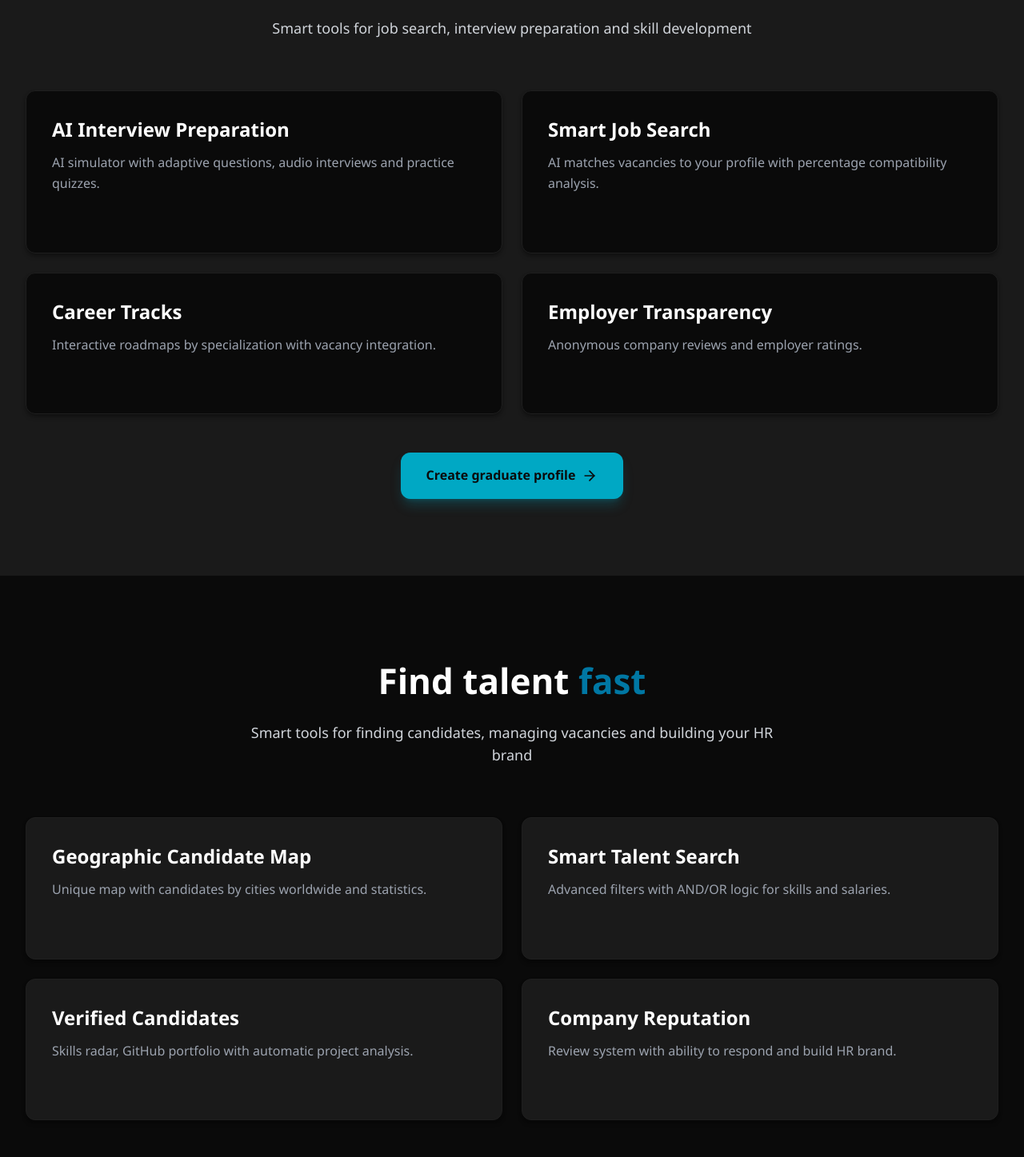
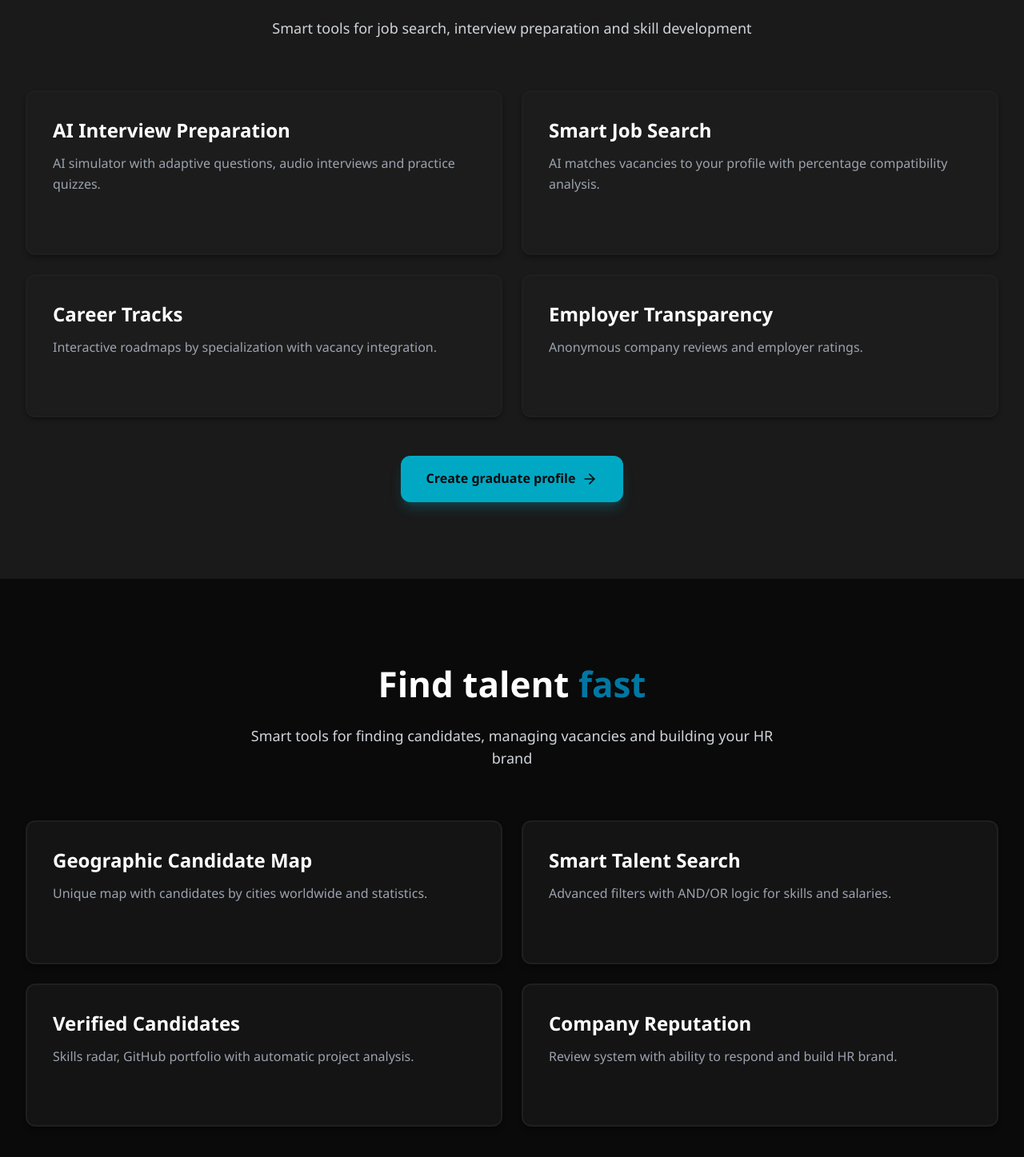
Before and after one commit to natalie-markova/it-grads-client, a React app: page /home in a window 1280 px wide. Shown: the part 918-2365 px from the top of the page at 80% size. Built offline with nearby package versions, Linux system fonts and the light colour scheme; no server answers; the HTML template or start-up script is replaced by a standard one.

Commit message:
работодатель

```diff
--- a/src/components/pages/Home/Home.tsx
+++ b/src/components/pages/Home/Home.tsx
@@ -148,17 +148,38 @@ const Home = () => {
           <div className="text-center max-w-4xl mx-auto scroll-scale">
             {/* Main Headline */}
             <h1 className="text-[40px] md:text-[56px] lg:text-[64px] font-bold leading-tight mb-6 text-white">
+              {user?.role === 'employer' ? (
+                <>
+                  Найдите талантливых{' '}
+                  <span className="relative inline-block">
+                    <span className="relative z-10">IT-специалистов</span>
+                    <span className="absolute bottom-2 left-0 w-full h-3 bg-accent-blue/30 -rotate-1"></span>
+                  </span>
+                </>
+              ) : (
+                <>
                   {t('home.heroTitle1')}{' '}
                   <span className="relative inline-block">
                     <span className="relative z-10">IT-Grads</span>
                     <span className="absolute bottom-2 left-0 w-full h-3 bg-accent-cyan/30 -rotate-1"></span>
                   </span>{' '}
+                </>
+              )}
             </h1>
 
             {/* Subtitle */}
             <p className="text-lg md:text-xl text-gray-300 mb-10 leading-relaxed max-w-3xl mx-auto">
+              {user?.role === 'employer' ? (
+                <>
+                  Платформа для поиска выпускников IT-школ.<br/>
+                  Верифицированные кандидаты, интерактивная карта и умные фильтры поиска.
+                </>
+              ) : (
+                <>
                   IT-Grads объединяет выпускников IT-школ и работодателей.<br/>
                   AI-симулятор собеседований, умный подбор вакансий и прозрачные рейтинги компаний.
+                </>
+              )}
             </p>
 
             {/* Stats for logged users */}
@@ -228,6 +249,7 @@ const Home = () => {
       </section>
 
       {/* Для студентов - Cards Grid */}
+      {user?.role !== 'employer' && (
         <Section className="bg-dark-surface">
           <div className="max-w-7xl mx-auto">
             {/* Section Header */}
@@ -251,7 +273,7 @@ const Home = () => {
                 onMouseEnter={() => setHoveredCard(index)}
                 onMouseLeave={() => setHoveredCard(null)}
               >
-                <Card className="h-full p-8 bg-dark-bg hover:bg-dark-card border-dark-card hover:border-accent-cyan/50 transition-all duration-300 relative overflow-hidden">
+                <Card className="h-full p-8 bg-dark-card/50 hover:bg-dark-card border-2 border-dark-card hover:border-accent-cyan/50 transition-all duration-300 relative overflow-hidden backdrop-blur-sm">
                   {/* Matrix Rain Animation для первой карточки (index === 0) */}
                   {index === 0 && <MatrixRain isActive={hoveredCard === 0} />}
 
@@ -293,9 +315,10 @@ const Home = () => {
             )}
           </div>
         </Section>
+      )}
 
       {/* Для работодателей - Cards Grid */}
-      <Section className="bg-dark-bg">
+      <Section className={user?.role === 'employer' ? "bg-dark-surface" : "bg-dark-bg"}>
         <div className="max-w-7xl mx-auto">
           {/* Section Header */}
           <div className="text-center mb-16 scroll-animate-item">
@@ -318,7 +341,7 @@ const Home = () => {
                 onMouseEnter={() => setHoveredEmployerCard(index)}
                 onMouseLeave={() => setHoveredEmployerCard(null)}
               >
-                <Card className="h-full p-8 bg-dark-surface hover:bg-dark-card border-dark-card hover:border-accent-blue/50 transition-all duration-300 relative overflow-hidden">
+                <Card className="h-full p-8 bg-dark-card/50 hover:bg-dark-card border-2 border-dark-card hover:border-accent-blue/50 transition-all duration-300 relative overflow-hidden backdrop-blur-sm">
                   {/* Radar Scan Animation для первой карточки (index === 0) */}
                   {index === 0 && <RadarScan isActive={hoveredEmployerCard === 0} />}
 
@@ -362,6 +385,7 @@ const Home = () => {
       </Section>
 
       {/* Радар навыков - Showcase */}
+      {user?.role !== 'employer' && (
         <Section className="bg-dark-surface">
           <div className="max-w-7xl mx-auto">
             <div className="grid grid-cols-1 lg:grid-cols-2 gap-12 items-center">
@@ -411,6 +435,7 @@ const Home = () => {
             </div>
           </div>
         </Section>
+      )}
 
       {/* Final CTA */}
       {!user && (
```
Lines whose indentation alone changed are shown as unchanged.
